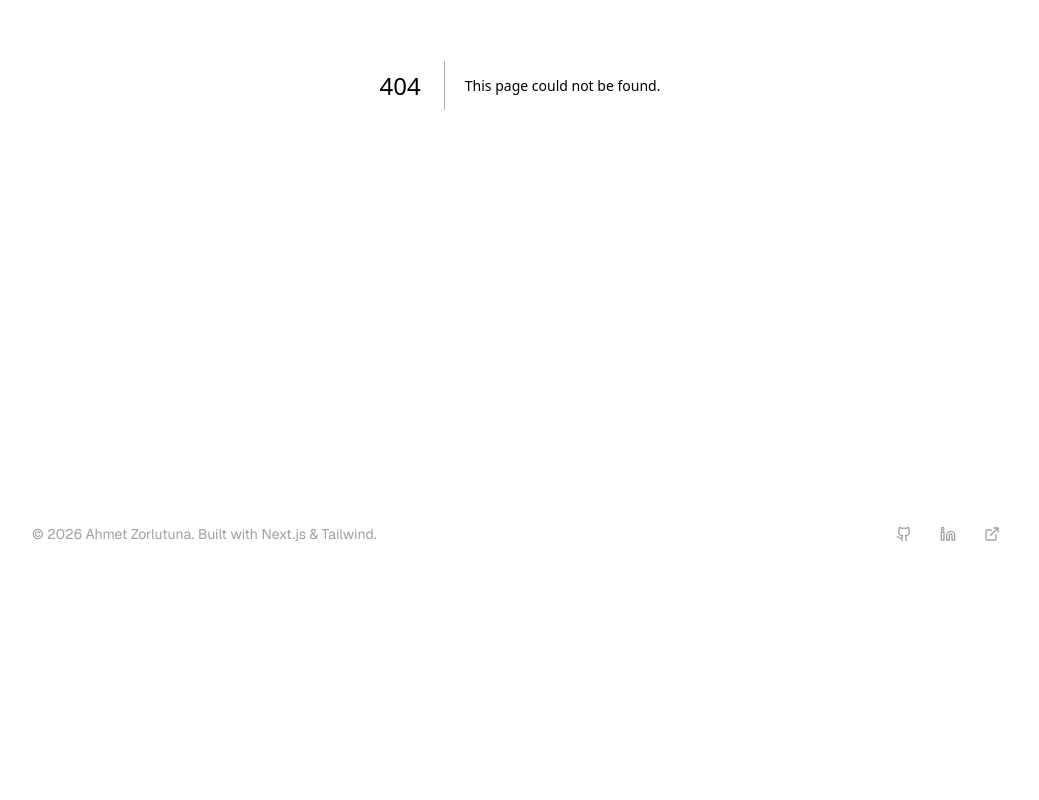
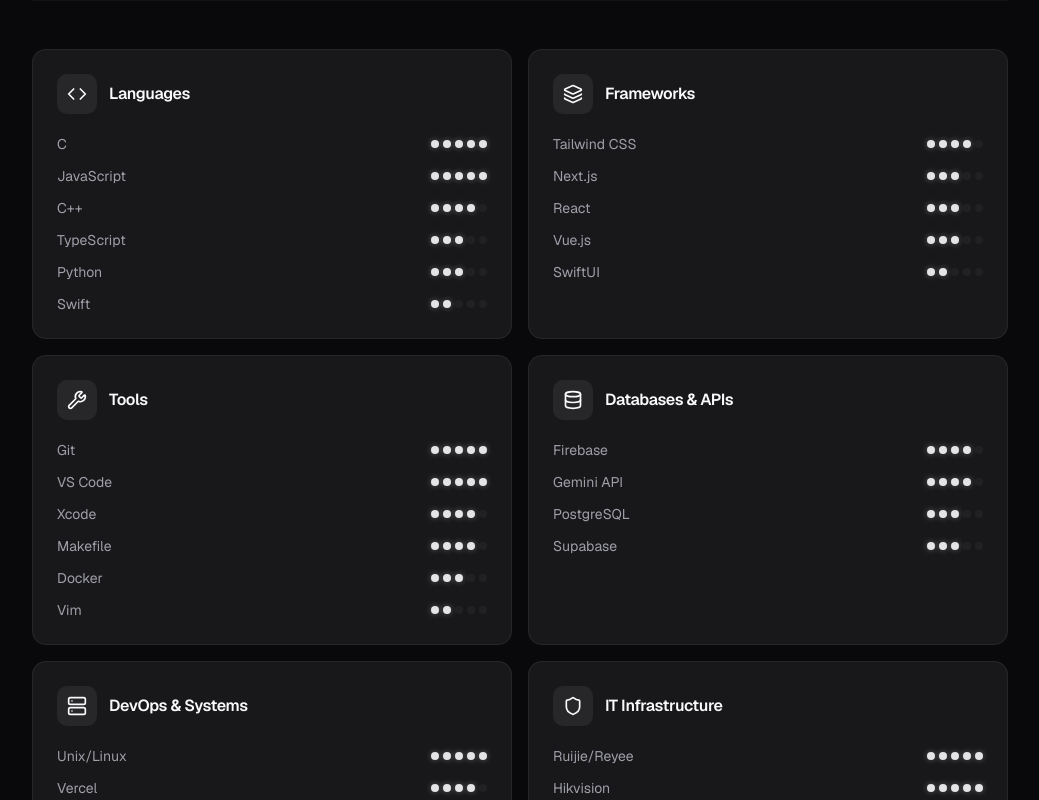
Before and after one commit to ahmettzorlutuna/ahmetzorlutuna.com, a Next.js app: page /skills in a window 1280 px wide. Before the commit this address had no page. Shown: the part 380-1180 px from the top of the page, without its empty margins (120-1159 px from the left). Before the commit the page ends 962 px from the top, so only its background shows below. Built offline with nearby package versions, Linux system fonts and the light colour scheme.

Commit message:
feat(skills): skills page glowing dots ui

```diff
--- /dev/null
+++ b/src/app/(portfolio)/skills/page.tsx
@@ -0,0 +1,145 @@
+import type { Metadata } from "next";
+import {
+    Code,
+    Layers,
+    Wrench,
+    Database,
+    Server,
+    Shield,
+} from "lucide-react";
+import { skills } from "@/data/skills";
+import { cn } from "@/lib/utils";
+import type { SkillCategory } from "@/types";
+
+export const metadata: Metadata = {
+    title: "Skills — Ahmet Zorlutuna",
+    description:
+        "Technical skills spanning low-level C/C++ systems, iOS development, web technologies, and enterprise IT infrastructure.",
+};
+
+const CATEGORY_META: Record<
+    SkillCategory,
+    { label: string; icon: React.ReactNode }
+> = {
+    languages: {
+        label: "Languages",
+        icon: <Code className="h-5 w-5" />,
+    },
+    frameworks: {
+        label: "Frameworks",
+        icon: <Layers className="h-5 w-5" />,
+    },
+    tools: {
+        label: "Tools",
+        icon: <Wrench className="h-5 w-5" />,
+    },
+    databases: {
+        label: "Databases & APIs",
+        icon: <Database className="h-5 w-5" />,
+    },
+    devops: {
+        label: "DevOps & Systems",
+        icon: <Server className="h-5 w-5" />,
+    },
+    infrastructure: {
+        label: "IT Infrastructure",
+        icon: <Shield className="h-5 w-5" />,
+    },
+    other: {
+        label: "Other",
+        icon: <Code className="h-5 w-5" />,
+    },
+};
+
+const DISPLAY_ORDER: SkillCategory[] = [
+    "languages",
+    "frameworks",
+    "tools",
+    "databases",
+    "devops",
+    "infrastructure",
+];
+
+function ProficiencyDots({ level }: { level: number }) {
+    return (
+        <div className="flex gap-1">
+            {Array.from({ length: 5 }, (_, i) => (
+                <div
+                    key={i}
+                    className={cn(
+                        "h-2 w-2 rounded-full transition-colors",
+                        i < level
+                            ? "bg-primary shadow-[0_0_6px_rgba(var(--primary-rgb,255,255,255),0.3)]"
+                            : "bg-border/40",
+                    )}
+                />
+            ))}
+        </div>
+    );
+}
+
+export default function SkillsPage() {
+    const grouped = DISPLAY_ORDER.map((category) => ({
+        category,
+        meta: CATEGORY_META[category],
+        items: skills
+            .filter((s) => s.category === category)
+            .sort((a, b) => b.proficiency - a.proficiency),
+    })).filter((g) => g.items.length > 0);
+
+    return (
+        <div className="mx-auto max-w-5xl px-6">
+            <section className="py-20">
+                <p className="text-sm font-medium uppercase tracking-wider text-muted-foreground">
+                    Expertise
+                </p>
+                <h1 className="mt-3 text-3xl font-bold tracking-tight sm:text-4xl lg:text-5xl">
+                    Skills & Technologies
+                </h1>
+                <p className="mt-4 max-w-prose text-base leading-relaxed text-muted-foreground sm:text-lg">
+                    From low-level C systems and iOS apps to enterprise
+                    networking — a breakdown of the tools and technologies I work
+                    with daily.
+                </p>
+            </section>
+
+            <section className="border-t border-border/40 py-12">
+                <div className="grid gap-4 sm:grid-cols-2">
+                    {grouped.map(({ category, meta, items }) => (
+                        <div
+                            key={category}
+                            className="rounded-xl border border-border/60 bg-card p-6 transition-all hover:border-border hover:shadow-sm"
+                        >
+                            {/* Category Header */}
+                            <div className="flex items-center gap-3">
+                                <div className="flex h-10 w-10 items-center justify-center rounded-lg bg-secondary text-foreground">
+                                    {meta.icon}
+                                </div>
+                                <h2 className="text-base font-semibold tracking-tight">
+                                    {meta.label}
+                                </h2>
+                            </div>
+
+                            {/* Skill List */}
+                            <div className="mt-5 space-y-3">
+                                {items.map((skill) => (
+                                    <div
+                                        key={skill.name}
+                                        className="flex items-center justify-between"
+                                    >
+                                        <span className="text-sm text-muted-foreground">
+                                            {skill.name}
+                                        </span>
+                                        <ProficiencyDots
+                                            level={skill.proficiency}
+                                        />
+                                    </div>
+                                ))}
+                            </div>
+                        </div>
+                    ))}
+                </div>
+            </section>
+        </div>
+    );
+}
--- a/src/components/layout/navbar.tsx
+++ b/src/components/layout/navbar.tsx
@@ -21,7 +21,7 @@
                     className="font-mono text-sm font-bold tracking-tight text-foreground
                      transition-colors hover:text-primary"
                 >
-                    az<span className="text-muted-foreground">.</span>
+                    azorlutu<span className="text-muted-foreground">.</span>
                 </Link>
 
                 {/* Desktop Nav Links */}
--- a/src/data/navigation.ts
+++ b/src/data/navigation.ts
@@ -4,6 +4,7 @@
     { label: "Home", href: "/" },
     { label: "About", href: "/about" },
     { label: "Projects", href: "/projects" },
+    { label: "Skills", href: "/skills" },
     { label: "Contact", href: "/contact" },
 ];
 
--- a/src/data/skills.ts
+++ b/src/data/skills.ts
@@ -4,31 +4,41 @@
     // Languages
     { name: "C", category: "languages", proficiency: 5 },
     { name: "C++", category: "languages", proficiency: 4 },
-    { name: "Swift", category: "languages", proficiency: 4 },
+    { name: "Swift", category: "languages", proficiency: 2 },
     { name: "TypeScript", category: "languages", proficiency: 3 },
-    { name: "JavaScript", category: "languages", proficiency: 3 },
+    { name: "JavaScript", category: "languages", proficiency: 5 },
     { name: "Python", category: "languages", proficiency: 3 },
 
     // Frameworks
-    { name: "SwiftUI", category: "frameworks", proficiency: 4 },
+    { name: "SwiftUI", category: "frameworks", proficiency: 2 },
     { name: "Next.js", category: "frameworks", proficiency: 3 },
     { name: "React", category: "frameworks", proficiency: 3 },
     { name: "Tailwind CSS", category: "frameworks", proficiency: 4 },
+    { name: "Vue.js", category: "frameworks", proficiency: 3 },
 
     // Tools
     { name: "Git", category: "tools", proficiency: 5 },
+    { name: "Xcode", category: "tools", proficiency: 4 },
+    { name: "Vim", category: "tools", proficiency: 2 },
+    { name: "Makefile", category: "tools", proficiency: 4 },
     { name: "Docker", category: "tools", proficiency: 3 },
-    { name: "Xcode", category: "tools", proficiency: 4 },
     { name: "VS Code", category: "tools", proficiency: 5 },
-    { name: "Vim", category: "tools", proficiency: 4 },
 
-    // Databases
+    // Databases & APIs
+    { name: "Firebase", category: "databases", proficiency: 4 },
+    { name: "Gemini API", category: "databases", proficiency: 4 },
     { name: "PostgreSQL", category: "databases", proficiency: 3 },
-    { name: "Firebase", category: "databases", proficiency: 4 },
     { name: "Supabase", category: "databases", proficiency: 3 },
 
-    // DevOps
-    { name: "Vercel", category: "devops", proficiency: 3 },
+    // DevOps & Systems
+    { name: "Unix/Linux", category: "devops", proficiency: 5 },
+    { name: "Vercel", category: "devops", proficiency: 4 },
     { name: "GitHub Actions", category: "devops", proficiency: 3 },
-    { name: "Linux", category: "devops", proficiency: 4 },
+
+    // IT Infrastructure
+    { name: "Ruijie/Reyee", category: "infrastructure", proficiency: 5 },
+    { name: "Sophos", category: "infrastructure", proficiency: 4 },
+    { name: "Ajax Security", category: "infrastructure", proficiency: 4 },
+    { name: "Hikvision", category: "infrastructure", proficiency: 5 },
+    { name: "VLANs & Firewalls", category: "infrastructure", proficiency: 5 },
 ];
--- a/src/types/index.ts
+++ b/src/types/index.ts
@@ -41,6 +41,7 @@
     | "tools"
     | "databases"
     | "devops"
+    | "infrastructure"
     | "other";
 
 /** Represents a milestone in the education timeline */
```
